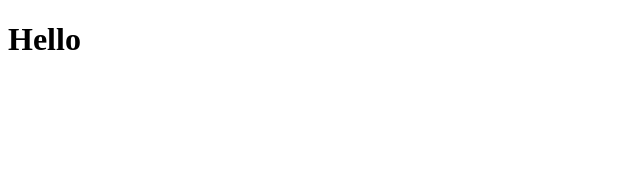
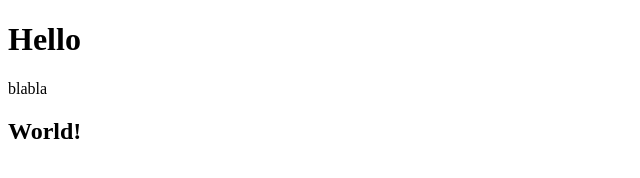
Before and after one commit to Maxlaxe1/L41_Git, a plain HTML site: page index.html in a window 1280 px wide. Shown: the whole page, without its empty margins (0-640 px from the left). Drawn offline with Linux system fonts and the light colour scheme.

Commit message:
index.html work_mod

```diff
--- a/index.html
+++ b/index.html
@@ -7,5 +7,7 @@
 </head>
 <body>
     <h1>Hello</h1>
+    <p>blabla</p>
+    <h2>World!</h2>
 </body>
 </html>
```
